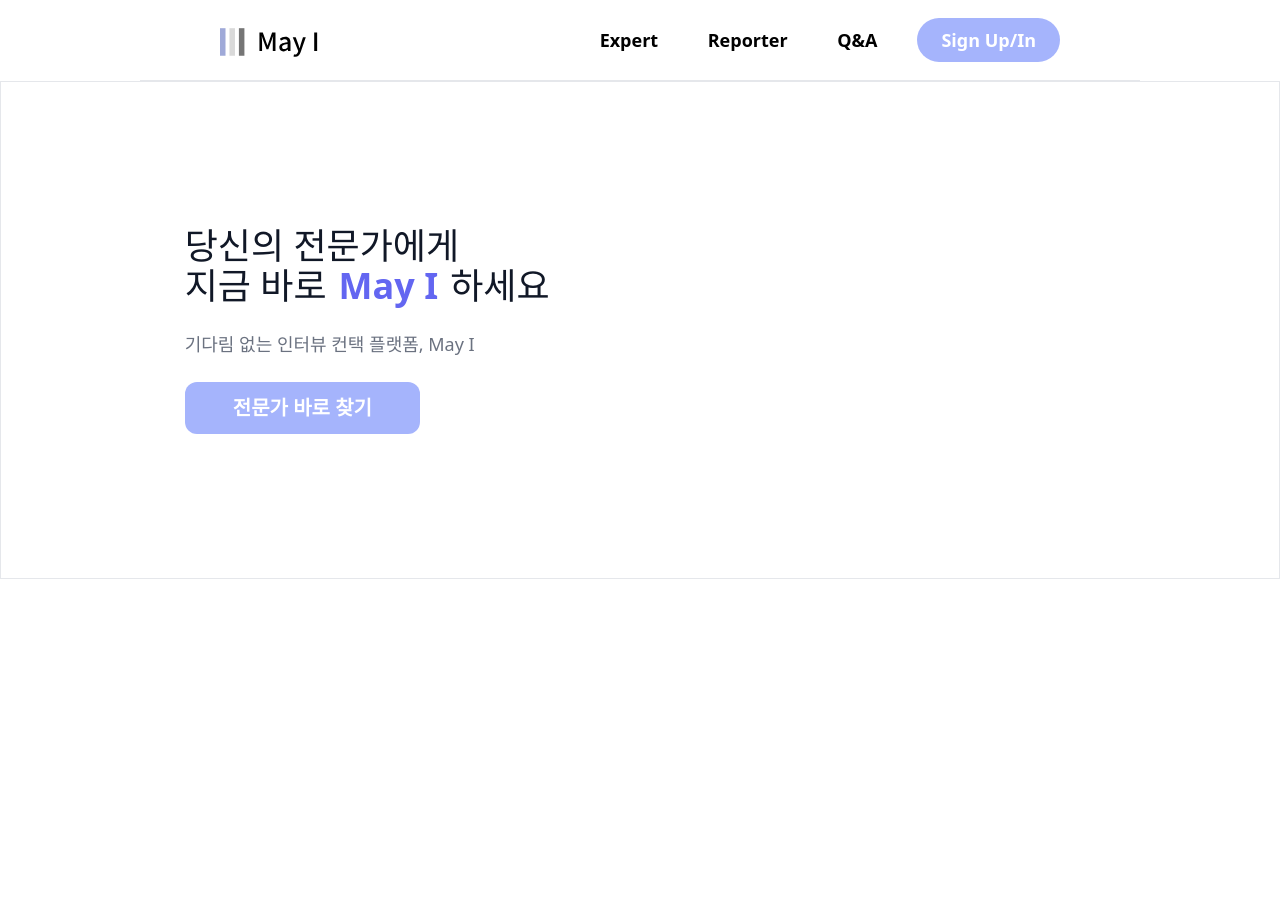
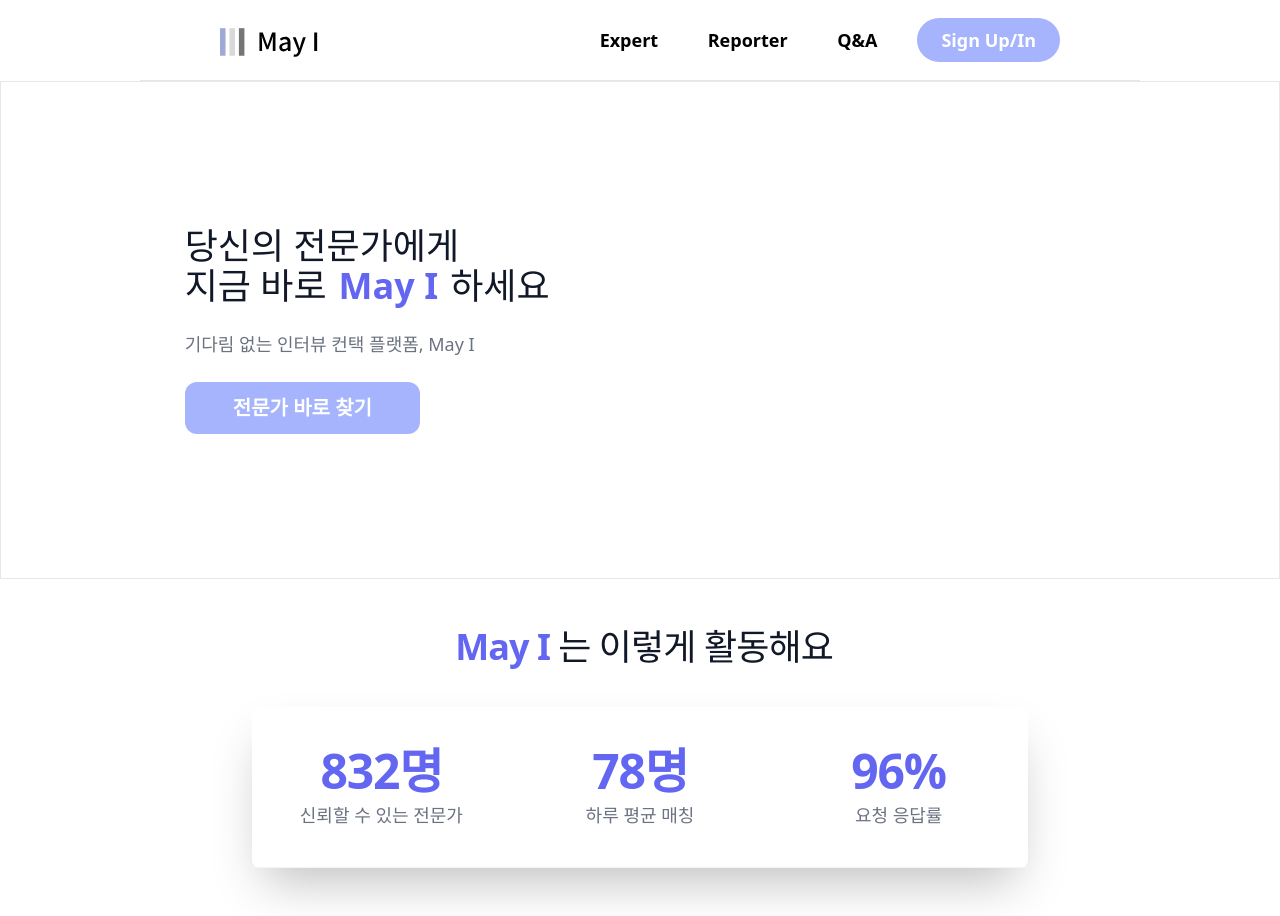
Before and after one commit to LikeLion-May-I/MAY-I-FRONT, a Next.js app: page / in a window 1280 px wide. Before the commit the page ends 800 px from the top, so only its background shows below. Built offline with nearby package versions, Linux system fonts and the light colour scheme.

Commit message:
feat/stats

```diff
--- a/components/Stats.jsx
+++ b/components/Stats.jsx
@@ -1,7 +1,38 @@
 import React from 'react'
 
 const Stats = () => {
-  return <div></div>
+  const stats = [
+    { number: '832명', title: '신뢰할 수 있는 전문가' },
+    { number: '78명', title: '하루 평균 매칭' },
+    { number: '96%', title: '요청 응답률' },
+  ]
+  return (
+    <div className="max-w-[1000px] h-auto mx-auto py-12">
+      <div className="mx-auto text-center">
+        <h2 className="text-2xl tracking-tight font-medium text-gray-900 sm:text-4xl sm:tracking-tight">
+          <p className="font-bold mx-2 inline text-indigo-500">May I</p>는
+          이렇게 활동해요
+        </h2>
+      </div>
+
+      <div className="mt-10 relative max-w-7xl mx-auto px-8">
+        <div className="max-w-4xl mx-20">
+          <div className="flex rounded-lg bg-white shadow-2xl">
+            {stats.map((stat) => (
+              <div className="w-1/3 border-b border-gray-100 p-10 text-center">
+                <p className="text-5xl tracking-tight font-bold text-indigo-500">
+                  {stat.number}
+                </p>
+                <p className="mt-2 text-lg leading-6 font-medium text-gray-500">
+                  {stat.title}
+                </p>
+              </div>
+            ))}
+          </div>
+        </div>
+      </div>
+    </div>
+  )
 }
 
 export default Stats
```
